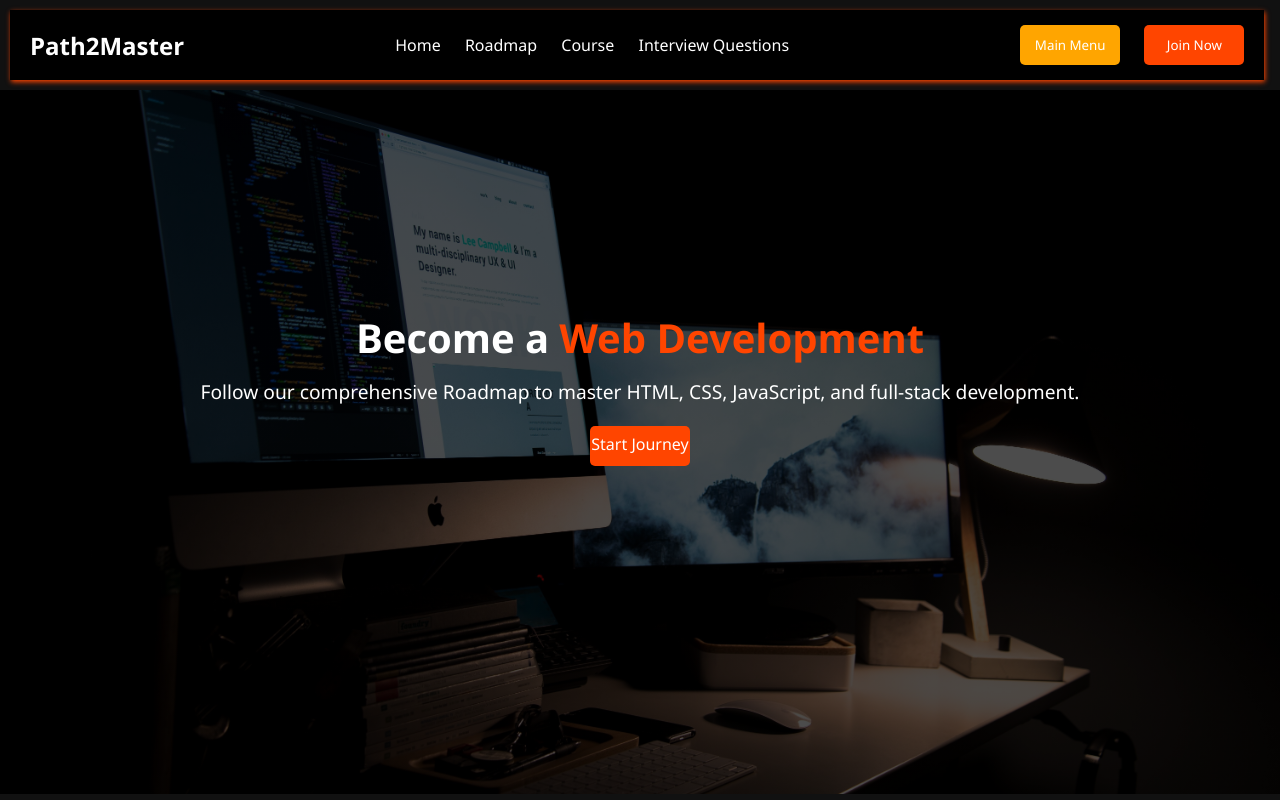
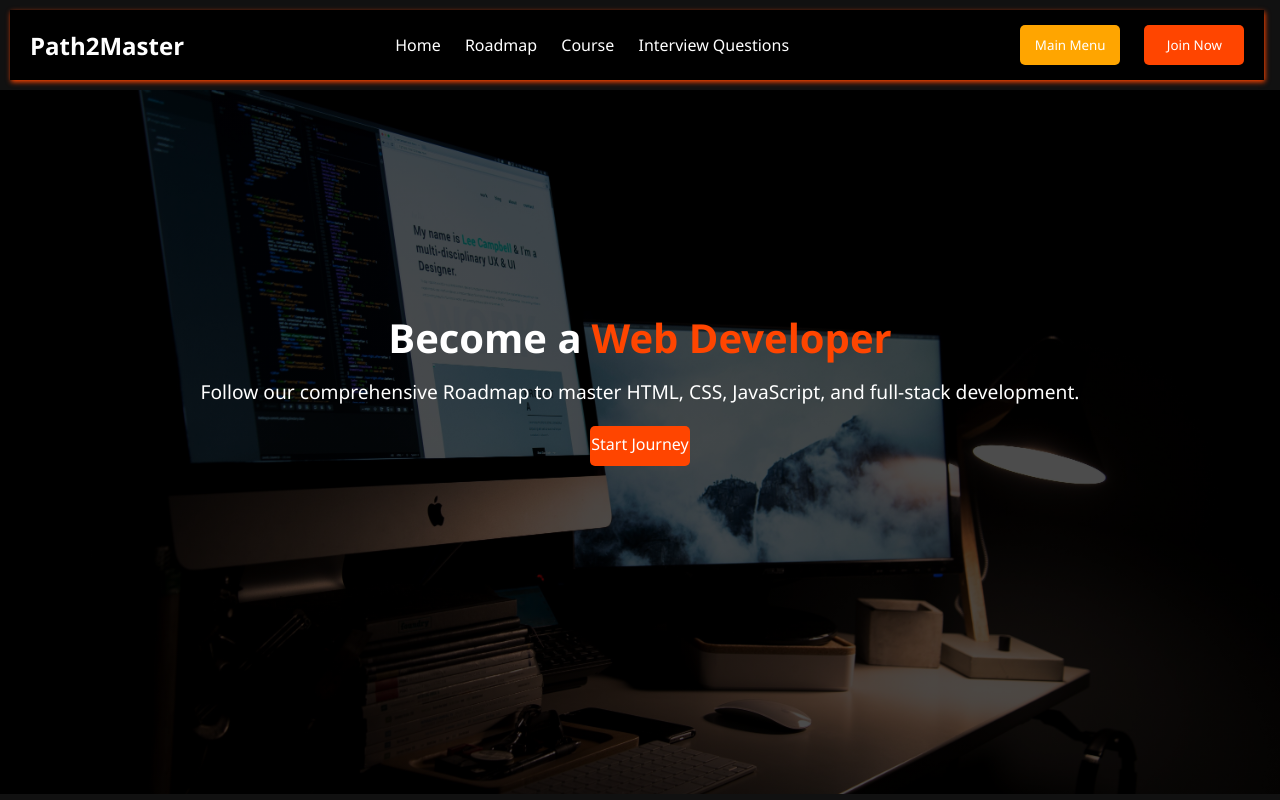
Before and after one commit to mongamnarendra/learningPlatform, a plain HTML site: page WDHome.html in a window 1280 px wide. Shown: the top 800 px of the page. Drawn offline with Linux system fonts and the light colour scheme.

Commit message:
hero section updated

```diff
--- a/WDHome.html
+++ b/WDHome.html
@@ -38,7 +38,7 @@
         <div class="content">
             <div class="title">
                 <div class="title-part">Become a</div>
-                <div class="title-main">Web Development</div>
+                <div class="title-main">Web Developer</div>
             </div>
             <p>Follow our comprehensive Roadmap to master HTML, CSS, JavaScript, and full-stack development.</p>
             <a href="WDRoadmap.html" class="hero-button">Start Journey</a>
```
